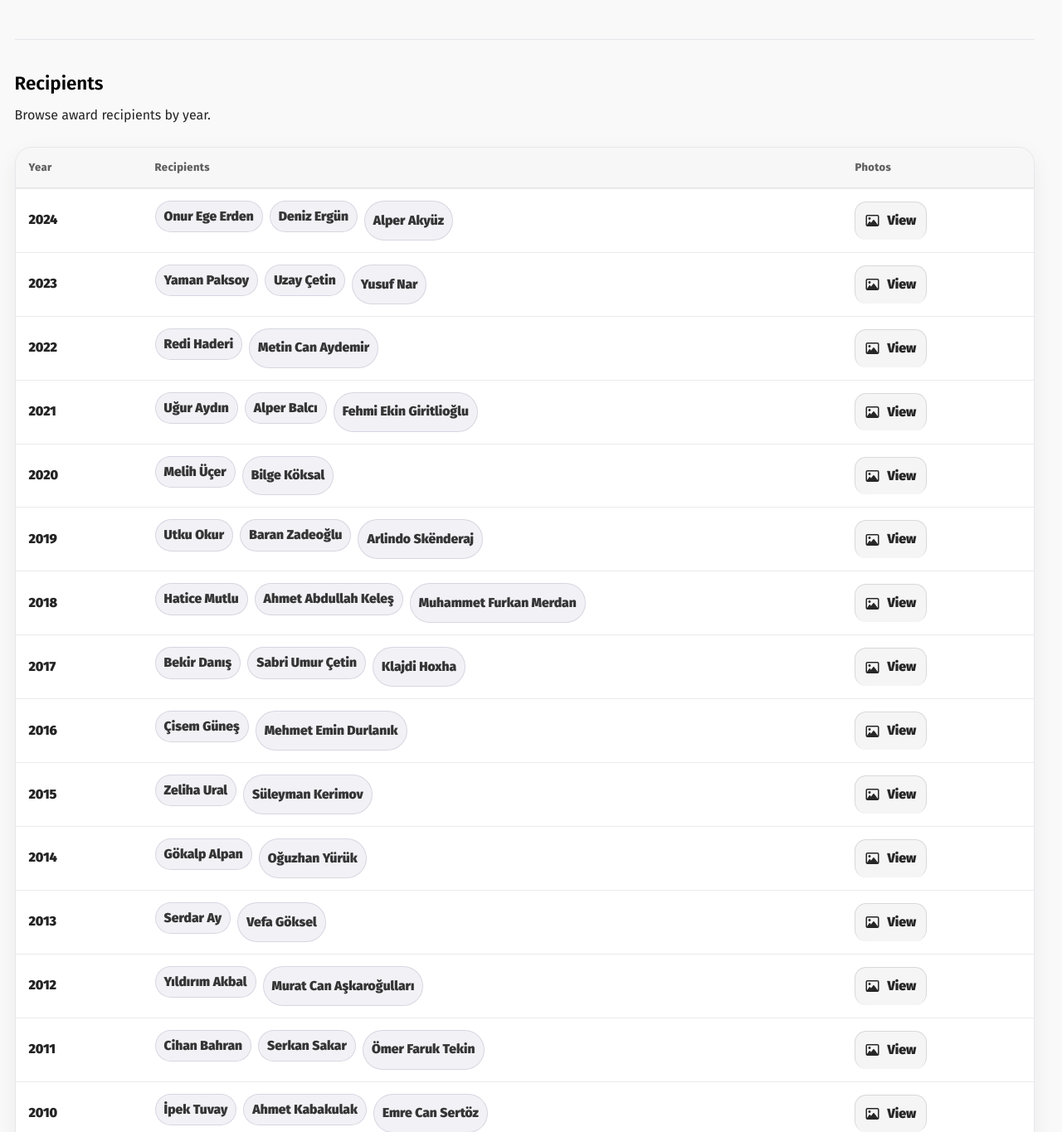
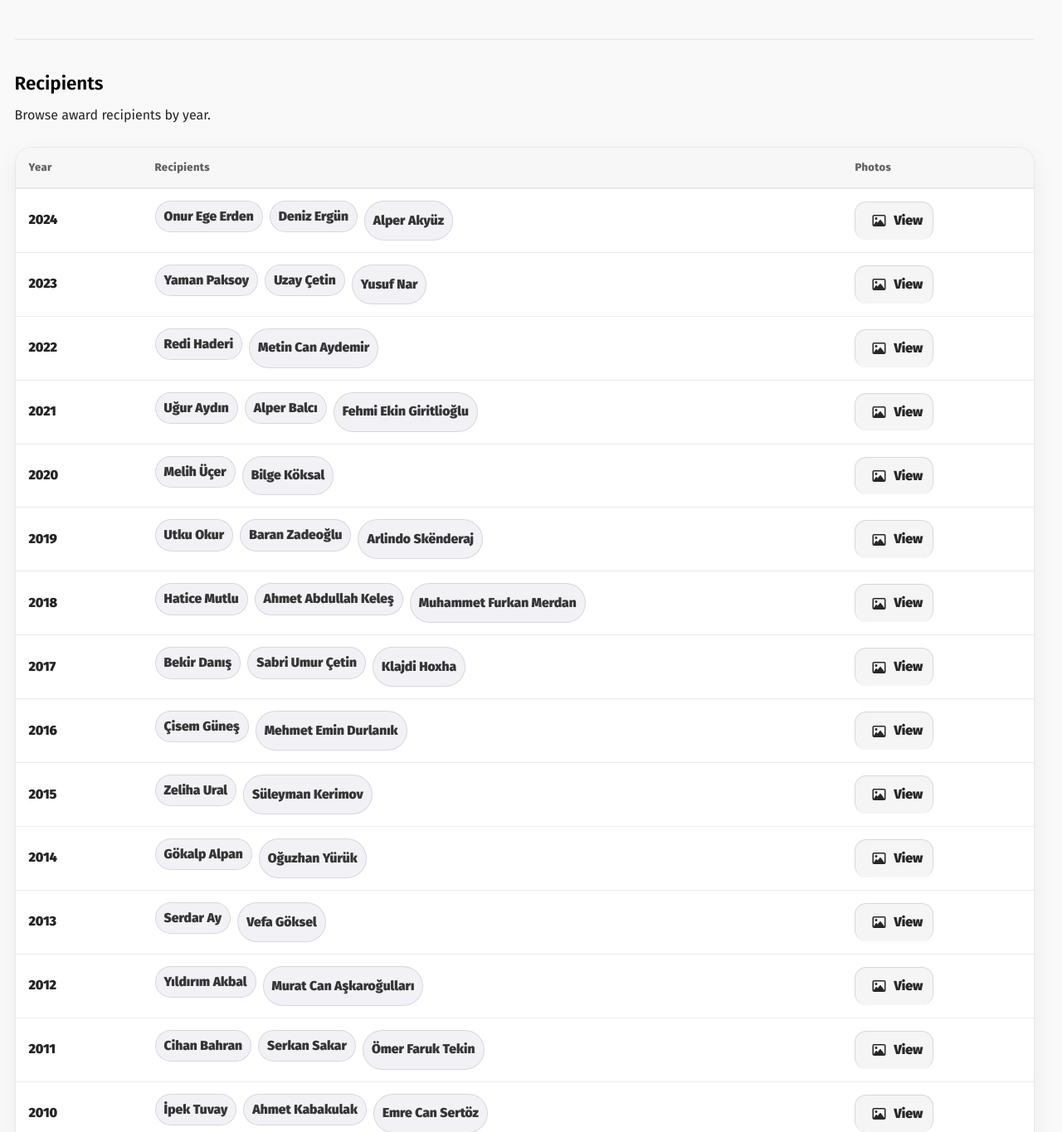
Before and after one commit to berkbavas/BilkentMathWebsite, a PHP site: page /alisbah-awards.html in a window 1280 px wide. Shown: the part 389-1754 px from the top of the page at 83% size. Run offline with PHP 8.4, Linux system fonts and the light colour scheme.

Commit message:
Minor bug fix

```diff
--- a/assets/css/common.css
+++ b/assets/css/common.css
@@ -132,6 +132,10 @@ a {
     color: inherit;
     border-bottom: 1px dashed var(--accent-darker);
     text-decoration: none;
+}
+
+a i {
+    margin-left: 0.5rem;
 }
 
 a:hover {
```
